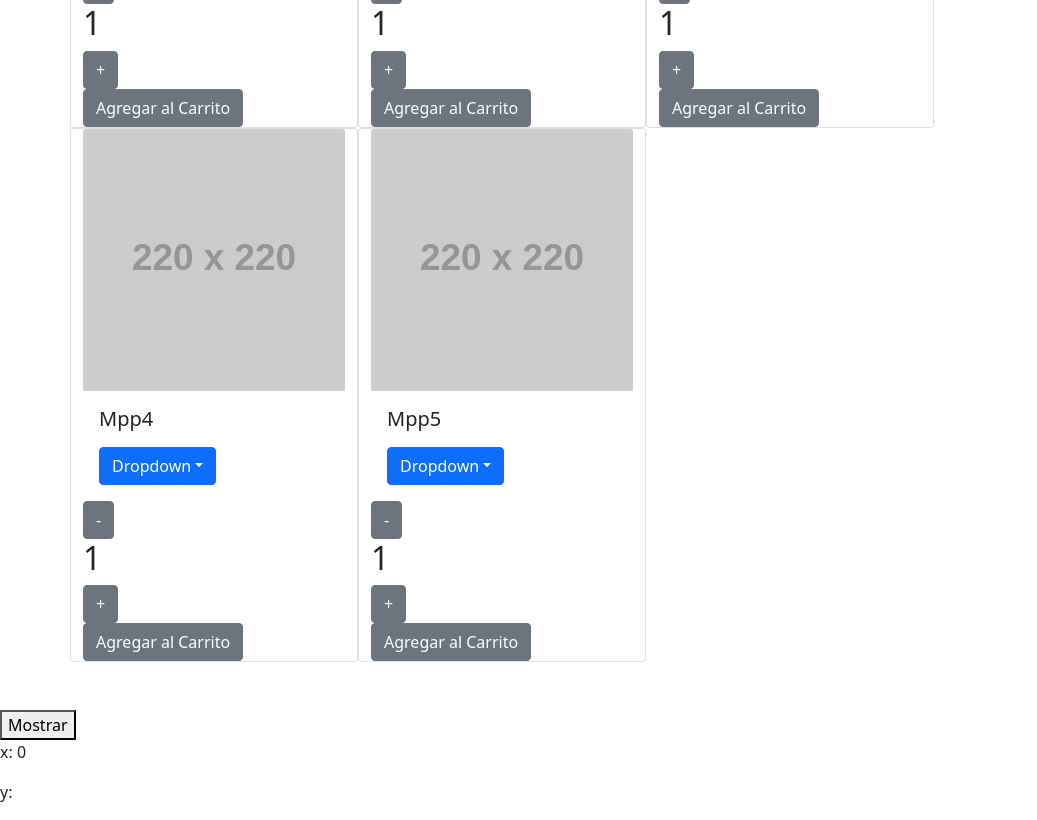
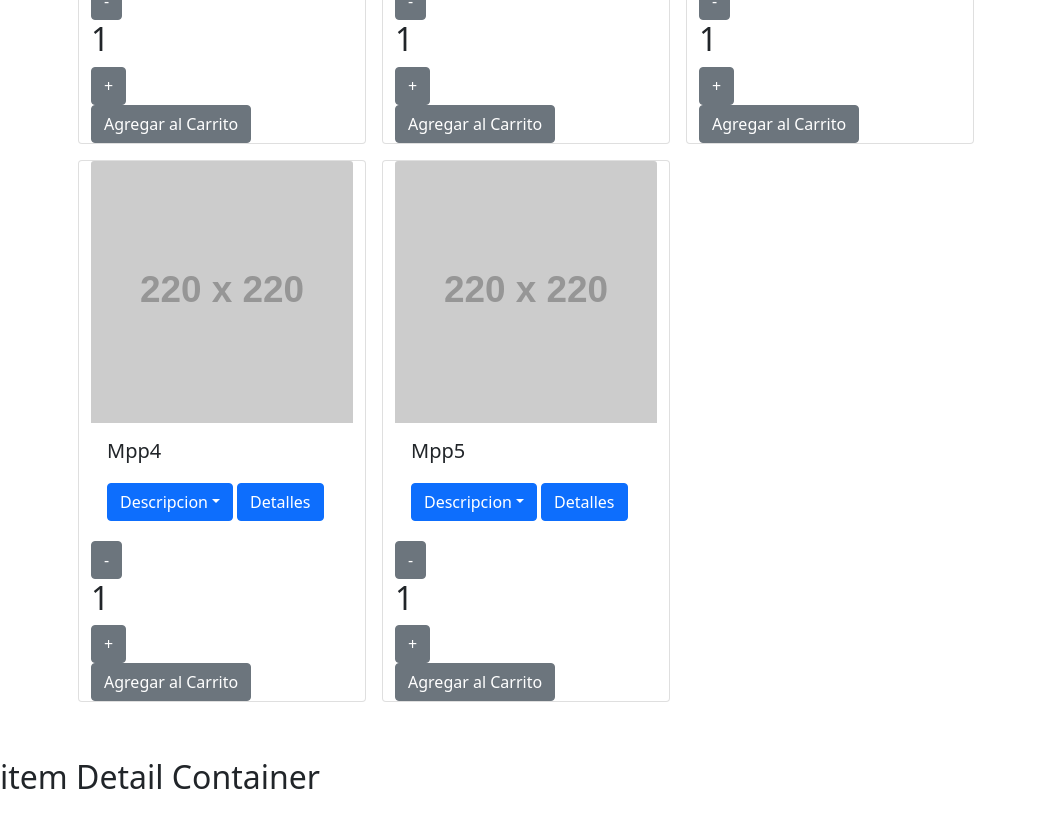
Before and after one commit to ignaciocorcos/reactjs_16985, a React (Create React App) app: page / in a window 1280 px wide. Shown: the part 680-1500 px from the top of the page, without its empty margins (0-1037 px from the left). Built offline with nearby package versions, Linux system fonts and the light colour scheme.

Commit message:
desafio7

```diff
--- a/package.json
+++ b/package.json
@@ -12,6 +12,7 @@
     "react-bootstrap": "^2.0.2",
     "react-dom": "^17.0.2",
     "react-icons": "^4.3.1",
+    "react-router-dom": "^6.0.2",
     "react-scripts": "4.0.3",
     "web-vitals": "^1.1.2"
   },
--- a/src/App.js
+++ b/src/App.js
@@ -7,34 +7,36 @@ import { NavBar } from './components/NavBar/NavBar';
 import { HomeView } from './components/HomeView/HomeView';
 import { ItemListContainer } from './components/ItemListContainer/ItemListContainer';
 import { Clicker } from './components/ejemplo/Clicker/Clicker';
+import { BrowserRouter, Route, Routes } from 'react-router-dom';
+import { ItemDetailContainer } from './components/ItemDetailContainer/ItemDetailContainer';
 
 function App() {
 
-  const [ greeting, setGreeting] = useState('Bienvenidos')
-
-  setTimeout(() => {
-    setGreeting ('Adios')
-  }, 5000)
-
-  const [mostrarClicker, SetMostarClicker]=useState(true)
-
-  const handleMostar = ()=>{
-    SetMostarClicker(!mostrarClicker)
-  }
-
   return (
     <div className="mi.app">
+      <>
+        <BrowserRouter>
 
-      <NavBar />
-      <HomeView
-       titulos ="Taller en ingenieria Electrica"
-      contenido ="Fabricacion y reparacion de equipo de soldadura por punto y fuentes de CC"/>
-
-      <ItemListContainer greeting = {greeting}/>
-      <button onClick={handleMostar}>Mostrar</button>
+          <Routes>
+            <Route path="/" />
 
 
-      {mostrarClicker && <Clicker/>}
+          </Routes>
+          <NavBar />
+
+
+          <HomeView
+           titulos ="Taller en ingenieria Electrica"
+           contenido ="Fabricacion y reparacion de equipo de soldadura por punto y fuentes de CC"/>
+
+          <ItemListContainer/>
+
+          <ItemDetailContainer/>
+
+        </BrowserRouter>
+
+      </>
+
 
     </div>
   )
--- a/src/components/Item/Item.js
+++ b/src/components/Item/Item.js
@@ -1,20 +1,23 @@
 import React from 'react'
-import { Card, DropdownButton, ButtonGroup,  } from "react-bootstrap"
+import { Card, DropdownButton, ButtonGroup, Button  } from "react-bootstrap"
 import { ItemCount } from '../ItemCount/ItemCount'
 
 export const Item = ({id, name, img, desc, price}) => {
     return (
-        <Card key={id} style={{ width: '18rem' }}>
+        <Card key={id} style={{ width: '18rem' }} className= "m-2">
             <Card.Img variant="top" src= {img} />
             <Card.Body>
                 <Card.Title> {name} </Card.Title>
                 <Card.Text>
                 </Card.Text>
-                <DropdownButton as={ButtonGroup} title="Dropdown" id="bg-nested-dropdown">
+                <DropdownButton as={ButtonGroup} title="Descripcion" id="bg-nested-dropdown">
                 <h3 className="card-title">{name}</h3>
                 <p className="card-text">Precio: ${price}</p>
                 <p className="card-text">{desc}</p>
                 </DropdownButton>
+
+                <Button variant="primary" className= "m-1">Detalles</Button>
+
             </Card.Body>
             <ItemCount stock="5"/>
         </Card>
--- /dev/null
+++ b/src/components/ItemDetailContainer/ItemDetailContainer.js
@@ -0,0 +1,9 @@
+import React from 'react'
+
+export const ItemDetailContainer = () => {
+    return (
+        <div>
+            <h2> item Detail Container</h2>
+        </div>
+    )
+}
--- a/src/data/stock.js
+++ b/src/data/stock.js
@@ -1,7 +1,3 @@
-
-
-
-
 export const stock = [
     {
         id: 1,
```
Also changed, not shown: src/components/ItemDetail/ItemDetail.js (added), 1 other file (tests, documents, lock files or other folders).
